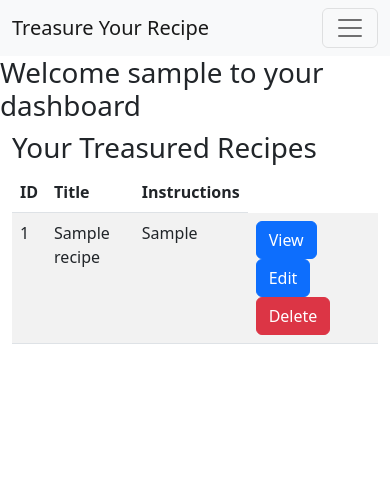
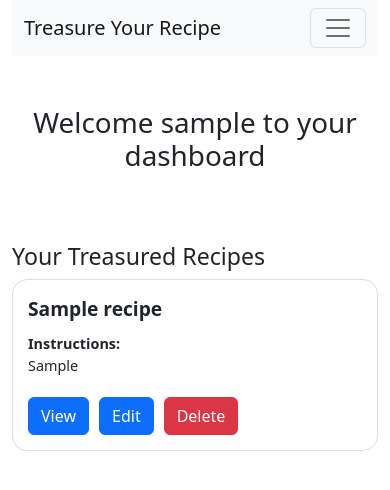
Before and after one commit to AyishaSandiford/treasure-your-recipe-pp4, a Django app: page /recipe/dashboard in a window 390 px wide. Shown: the top 490 px of the page. Run offline with Django 4.2, Linux system fonts and the light colour scheme; a user stored in the database is signed in; tables that the repository leaves empty hold one stand-in row (values such as "Sample post"); some libraries are stand-ins or nearby versions.

Commit message:
style dashboard page to increase responsiveness

```diff
--- a/recipe/templates/recipe/dashboard/dashboard.html
+++ b/recipe/templates/recipe/dashboard/dashboard.html
@@ -1,44 +1,37 @@
 {% extends "recipe/base.html" %}
 
 {% block content %}
-
+<div class="container text-center welcome">
     <h1>Welcome {{ request.user.username }} to your dashboard</h1>
-
+</div>
 
 <div class="container">
-    <h1> Your Treasured Recipes </h1>
+    <h3> Your Treasured Recipes </h3>
 
     {% if messages %}
         {% for message in messages %}
         <div class="alert alert-success" role="alert">{{ message }}</div>
         {% endfor %}
     {% endif %}
-    <table class="table table-striped">
-        <thead>
-            <tr>
-                <th>ID</th>
-                <th>Title</th>
-                <th>Instructions</th>
-            </tr>
-        </thead>
 
-        <tbody>
+    <div class="recipe-items">
         {% for recipe in recipes %}
-            <tr>
-                <td>{{ recipe.id }}</td>
-                <td>{{ recipe.title }}</td>
-                <td>{{ recipe.instructions | truncatechars:7 }}</td>
-                <td>
+        <div class="recipe-item">
+            <div class="title">{{ recipe.title }}</div>
+            <div class="instructions">
+                <div><strong>Instructions:</strong></div>
+                {{ recipe.instructions | truncatechars:50 }}
+            </div>
+            <div class="actions">
                 <a href= "/recipe/show/{{ recipe.id }}">
                     <button type="button" class="btn btn-primary">View</button></a>
                     <a href= "/recipe/edit/{{ recipe.id }}">
                     <button type="button" class="btn btn-primary">Edit</button></a>
                     <button type="button" class="btn btn-danger" onClick="confirmDelete({{ recipe.id }})">Delete</button>
-                </td>
-            </tr>
+            </div>
+        </div>
         {% endfor %}
-        </tbody>
-    </table>
+    </div>
 </div>
 
 
--- a/requirements.txt
+++ b/requirements.txt
@@ -1,8 +1,10 @@
 asgiref==3.8.1
+cloudinary==1.41.0
 crispy-bootstrap5==2024.10
 dj-database-url==0.5.0
 Django==4.2.16
 django-allauth==0.57.2
+django-cloudinary-storage==0.3.0
 django-crispy-forms==2.3
 gunicorn==20.1.0
 oauthlib==3.2.2
--- a/static/css/recipe.css
+++ b/static/css/recipe.css
@@ -11,3 +11,53 @@
     border-radius: 5px;
     margin-bottom: 5px;
 }
+
+nav {
+    margin-bottom: 50px;
+}
+
+.welcome {
+    margin-top: 30px;
+    margin-bottom: 70px;
+
+}
+
+.dashview {
+    display: flex;
+    gap: 10px;
+}
+
+.recipe-items {
+    display: flex;
+    gap: 10px;
+    flex-wrap: wrap;
+}
+
+.recipe-item {
+    padding: 15px;
+    border:solid 1px #DDD;
+    border-radius: 15px;
+    width: 316px;
+}
+
+.recipe-item .title {
+    font-weight: bold;
+    font-size: 1.2rem;
+    margin-bottom: 10px;
+}
+
+.recipe-item .instructions {
+    font-size: 0.9rem;
+}
+
+.recipe-item .actions {
+    display: flex;
+    gap: 10px;
+    margin-top: 20px;
+}
+
+@media (max-width: 767px) {
+    .recipe-item {
+        width: 100%;
+    }
+}
--- a/templates/recipe/header.html
+++ b/templates/recipe/header.html
@@ -1,3 +1,4 @@
+<div class="container">
   <header>
       <nav class="navbar navbar-expand-lg bg-light">
           <div class="container-fluid">
@@ -17,3 +18,4 @@
           </div>
         </nav>
   </header>
+</div>
```
Also changed, not shown: main/settings.py (+9 -1 lines), recipe/templates/recipe/dashboard/show.html (+5 -2 lines), 1 other file. Lines whose indentation alone changed are shown as unchanged.
